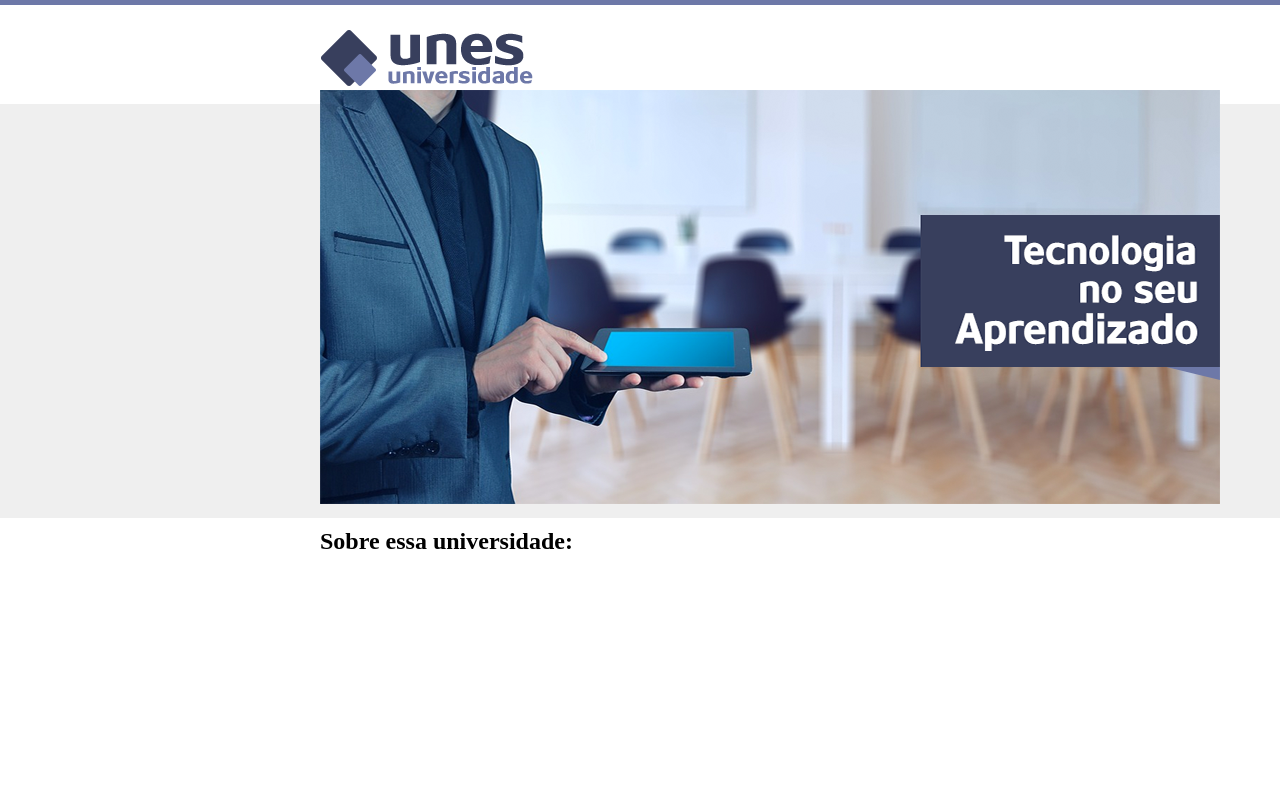
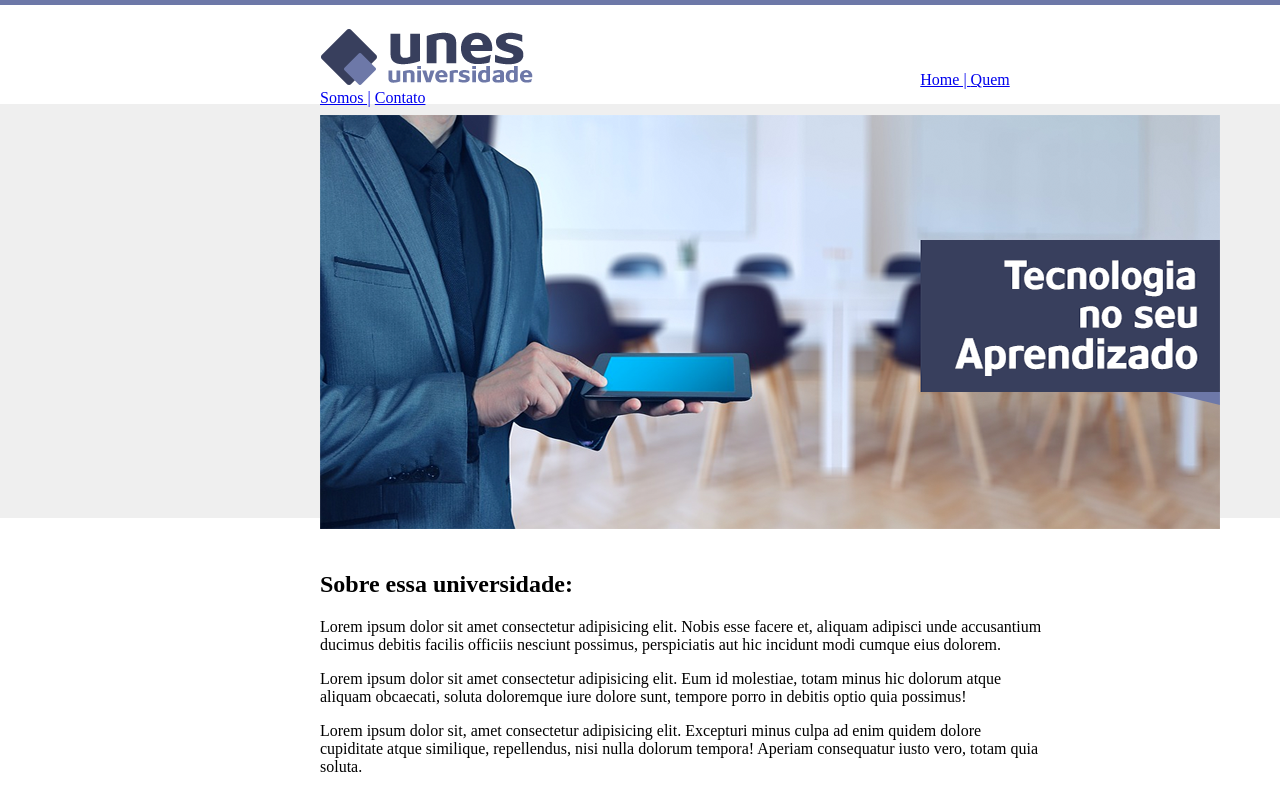
Before and after one commit to ymosena/DESAFIO-1--DESEVOLVIMENTO-WEB-1, a plain HTML site: page index.html in a window 1280 px wide. Drawn offline with Linux system fonts and the light colour scheme.

Commit message:
Update index.html

```diff
--- a/index.html
+++ b/index.html
@@ -6,13 +6,25 @@
     <meta name="viewport" content="width=device-width, initial-scale=1.0">
     <title>Unes Universidade</title>
 </head>
-<body background="img/fundo.png" style ="margin-left: 25%; margin-top: 2.3%; margin-right: 25%;">
+<style>
+    a{
+        background-color:
+    }
+</style>
+<body background="img/fundo.png" style ="margin-left: 25%; margin-top: 2.2%; margin-right: 18.5%;">
+    <div style="width: 100%">
+        <img src="img/logo.png" alt="Logo">
+   <a href="index.html" style="margin-left: 53%;">Home | </a>
+   <a href="#">Quem Somos |</a>
+   <a href="#">Contato</a>
+    </div>
     <div>
-        <img src="img/logo.png" alt="Logo">
-    <link rel="stylesheet" href="style.css">
+        <img style="margin-top: 8px;" src="img/capa.png" alt="Capa" >
     </div>
-    <img src="img/capa.png" alt="Capa" >
     <br>
   <h2>Sobre essa universidade:</h2>
-    </body>
+  <p>Lorem ipsum dolor sit amet consectetur adipisicing elit. Nobis esse facere et, aliquam adipisci unde accusantium ducimus debitis facilis officiis nesciunt possimus, perspiciatis aut hic incidunt modi cumque eius dolorem.</p>
+  <p>Lorem ipsum dolor sit amet consectetur adipisicing elit. Eum id molestiae, totam minus hic dolorum atque aliquam obcaecati, soluta doloremque iure dolore sunt, tempore porro in debitis optio quia possimus!</p>
+  <p>Lorem ipsum dolor sit, amet consectetur adipisicing elit. Excepturi minus culpa ad enim quidem dolore cupiditate atque similique, repellendus, nisi nulla dolorum tempora! Aperiam consequatur iusto vero, totam quia soluta.</p>
+</body>
 </html>
```
